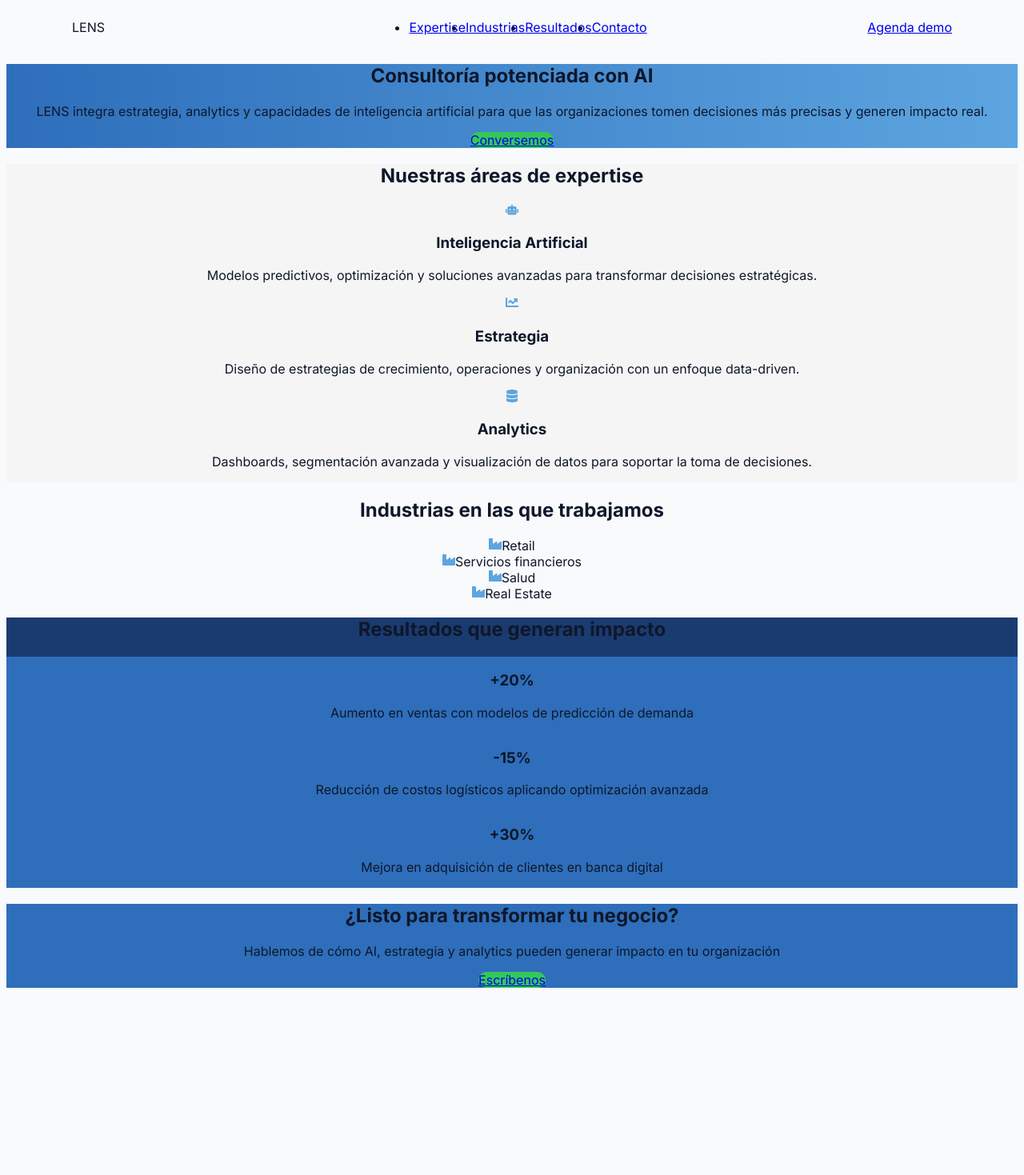
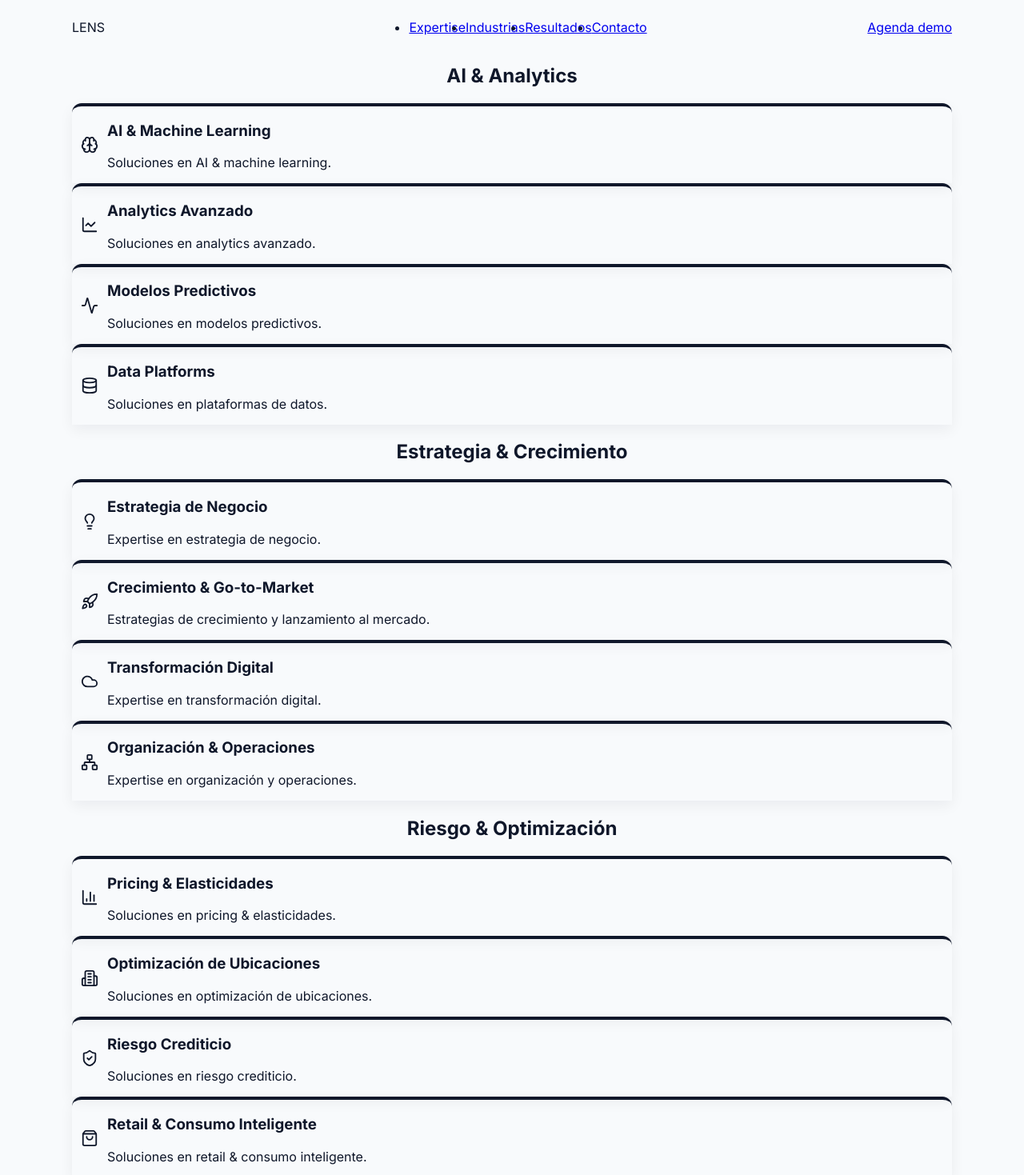
Before and after one commit to sergioech/lens-nextjs-flat, a Next.js app: page / in a window 1280 px wide. Shown: the top 1469 px of the page at 80% size. Before the commit the page ends 1235 px from the top, so only its background shows below. Built offline with nearby package versions, Linux system fonts and the light colour scheme.

Commit message:
Update page.js

```diff
--- a/app/page.js
+++ b/app/page.js
@@ -1,84 +1,196 @@
-'use client';
-
-import { FaRobot, FaChartLine, FaDatabase, FaIndustry } from 'react-icons/fa';
-import { useEffect, useState } from 'react';
+import {
+  Brain,
+  LineChart,
+  Activity,
+  Database,
+  Lightbulb,
+  Rocket,
+  Cloud,
+  Network,
+  BarChart3,
+  Building2,
+  ShieldCheck,
+  ShoppingBag
+} from 'lucide-react'
 
 export default function Home() {
+  return (
+    <div>
 
-  return (
-    <div className="w-full">
-      {/* Hero */}
-      <section className="bg-gradient-to-r from-[#2E6EBB] to-[#5DA5E0] text-white py-32 px-6 text-center">
-        <h1 className="text-6xl font-bold mb-6">Consultoría potenciada con AI</h1>
-        <p className="text-xl mb-8 max-w-3xl mx-auto">
-          LENS integra estrategia, analytics y capacidades de inteligencia artificial
-          para que las organizaciones tomen decisiones más precisas y generen impacto real.
-        </p>
-        <a href="#contacto" className="bg-[#34C759] text-white px-8 py-4 rounded-full font-semibold shadow-lg hover:bg-[#28a745] inline-block">
-          Conversemos
-        </a>
-      </section>
+      {/* Spacer for fixed header */}
+      <div className="h-20"></div>
 
-      {/* Expertise */}
-      <section id="expertise" className="py-24 px-6 bg-[#F5F5F5]">
-        <h2 className="text-4xl font-bold text-center mb-16">Nuestras áreas de expertise</h2>
-        <div className="max-w-6xl mx-auto grid md:grid-cols-3 gap-12">
-          <div className="bg-white rounded-2xl shadow-lg p-8 hover:shadow-2xl transition transform hover:-translate-y-1">
-            <div className="text-5xl text-[#5DA5E0] mb-4 text-center"><FaRobot /></div>
-            <h3 className="text-2xl font-semibold mb-3 text-center">Inteligencia Artificial</h3>
-            <p className="text-center">Modelos predictivos, optimización y soluciones avanzadas para transformar decisiones estratégicas.</p>
-          </div>
-          <div className="bg-white rounded-2xl shadow-lg p-8 hover:shadow-2xl transition transform hover:-translate-y-1">
-            <div className="text-5xl text-[#5DA5E0] mb-4 text-center"><FaChartLine /></div>
-            <h3 className="text-2xl font-semibold mb-3 text-center">Estrategia</h3>
-            <p className="text-center">Diseño de estrategias de crecimiento, operaciones y organización con un enfoque data-driven.</p>
-          </div>
-          <div className="bg-white rounded-2xl shadow-lg p-8 hover:shadow-2xl transition transform hover:-translate-y-1">
-            <div className="text-5xl text-[#5DA5E0] mb-4 text-center"><FaDatabase /></div>
-            <h3 className="text-2xl font-semibold mb-3 text-center">Analytics</h3>
-            <p className="text-center">Dashboards, segmentación avanzada y visualización de datos para soportar la toma de decisiones.</p>
+      {/* === Expertise - Grupo 1 === */}
+      <section className="py-10">
+        <div className="container-max">
+          <h2 className="text-2xl font-semibold text-center mb-8">AI & Analytics</h2>
+
+          <div className="grid sm:grid-cols-2 md:grid-cols-4 gap-6">
+            <article className="bg-white rounded-2xl card-top card-shadow p-5 border-t-4 border-cyan-400 hover:shadow-lg transition">
+              <div className="flex items-center gap-4">
+                <div className="card-icon text-cyan-600">
+                  <Brain size={22}/>
+                </div>
+                <div>
+                  <h3 className="text-lg font-semibold card-title">AI & Machine Learning</h3>
+                  <p className="text-sm text-gray-600 card-sub mt-1">Soluciones en AI & machine learning.</p>
+                </div>
+              </div>
+            </article>
+
+            <article className="bg-white rounded-2xl card-top card-shadow p-5 border-t-4 border-orange-400 hover:shadow-lg transition">
+              <div className="flex items-center gap-4">
+                <div className="card-icon text-orange-500">
+                  <LineChart size={22}/>
+                </div>
+                <div>
+                  <h3 className="text-lg font-semibold card-title">Analytics Avanzado</h3>
+                  <p className="text-sm text-gray-600 card-sub mt-1">Soluciones en analytics avanzado.</p>
+                </div>
+              </div>
+            </article>
+
+            <article className="bg-white rounded-2xl card-top card-shadow p-5 border-t-4 border-pink-400 hover:shadow-lg transition">
+              <div className="flex items-center gap-4">
+                <div className="card-icon text-pink-500">
+                  <Activity size={22}/>
+                </div>
+                <div>
+                  <h3 className="text-lg font-semibold card-title">Modelos Predictivos</h3>
+                  <p className="text-sm text-gray-600 card-sub mt-1">Soluciones en modelos predictivos.</p>
+                </div>
+              </div>
+            </article>
+
+            <article className="bg-white rounded-2xl card-top card-shadow p-5 border-t-4 border-cyan-400 hover:shadow-lg transition">
+              <div className="flex items-center gap-4">
+                <div className="card-icon text-cyan-600">
+                  <Database size={22}/>
+                </div>
+                <div>
+                  <h3 className="text-lg font-semibold card-title">Data Platforms</h3>
+                  <p className="text-sm text-gray-600 card-sub mt-1">Soluciones en plataformas de datos.</p>
+                </div>
+              </div>
+            </article>
           </div>
         </div>
       </section>
 
-      {/* Industrias */}
-      <section id="industrias" className="py-24 px-6">
-        <h2 className="text-4xl font-bold text-center mb-16">Industrias en las que trabajamos</h2>
-        <div className="max-w-6xl mx-auto grid md:grid-cols-4 gap-8 text-center">
-          <div className="p-8 bg-white rounded-xl shadow-md hover:shadow-xl transition transform hover:-translate-y-1"><FaIndustry className="text-4xl mb-2 text-[#5DA5E0]"/>Retail</div>
-          <div className="p-8 bg-white rounded-xl shadow-md hover:shadow-xl transition transform hover:-translate-y-1"><FaIndustry className="text-4xl mb-2 text-[#5DA5E0]"/>Servicios financieros</div>
-          <div className="p-8 bg-white rounded-xl shadow-md hover:shadow-xl transition transform hover:-translate-y-1"><FaIndustry className="text-4xl mb-2 text-[#5DA5E0]"/>Salud</div>
-          <div className="p-8 bg-white rounded-xl shadow-md hover:shadow-xl transition transform hover:-translate-y-1"><FaIndustry className="text-4xl mb-2 text-[#5DA5E0]"/>Real Estate</div>
-        </div>
-      </section>
+      {/* === Expertise - Grupo 2 === */}
+      <section className="py-8">
+        <div className="container-max">
+          <h2 className="text-2xl font-semibold text-center mb-8">Estrategia & Crecimiento</h2>
 
-      {/* Impacto */}
-      <section id="impacto" className="py-24 px-6 bg-[#1A3B70] text-white">
-        <h2 className="text-4xl font-bold text-center mb-16">Resultados que generan impacto</h2>
-        <div className="max-w-6xl mx-auto grid md:grid-cols-3 gap-12">
-          <div className="bg-[#2E6EBB] rounded-2xl p-10 shadow-lg hover:shadow-2xl transition transform hover:-translate-y-1 text-center">
-            <h3 className="text-5xl font-bold mb-3">+20%</h3>
-            <p>Aumento en ventas con modelos de predicción de demanda</p>
-          </div>
-          <div className="bg-[#2E6EBB] rounded-2xl p-10 shadow-lg hover:shadow-2xl transition transform hover:-translate-y-1 text-center">
-            <h3 className="text-5xl font-bold mb-3">-15%</h3>
-            <p>Reducción de costos logísticos aplicando optimización avanzada</p>
-          </div>
-          <div className="bg-[#2E6EBB] rounded-2xl p-10 shadow-lg hover:shadow-2xl transition transform hover:-translate-y-1 text-center">
-            <h3 className="text-5xl font-bold mb-3">+30%</h3>
-            <p>Mejora en adquisición de clientes en banca digital</p>
+          <div className="grid sm:grid-cols-2 md:grid-cols-4 gap-6">
+            <article className="bg-white rounded-2xl card-top card-shadow p-5 border-t-4 border-pink-400 hover:shadow-lg transition">
+              <div className="flex items-center gap-4">
+                <div className="card-icon text-pink-500">
+                  <Lightbulb size={22}/>
+                </div>
+                <div>
+                  <h3 className="text-lg font-semibold card-title">Estrategia de Negocio</h3>
+                  <p className="text-sm text-gray-600 card-sub mt-1">Expertise en estrategia de negocio.</p>
+                </div>
+              </div>
+            </article>
+
+            <article className="bg-white rounded-2xl card-top card-shadow p-5 border-t-4 border-cyan-400 hover:shadow-lg transition">
+              <div className="flex items-center gap-4">
+                <div className="card-icon text-cyan-600">
+                  <Rocket size={22}/>
+                </div>
+                <div>
+                  <h3 className="text-lg font-semibold card-title">Crecimiento & Go-to-Market</h3>
+                  <p className="text-sm text-gray-600 card-sub mt-1">Estrategias de crecimiento y lanzamiento al mercado.</p>
+                </div>
+              </div>
+            </article>
+
+            <article className="bg-white rounded-2xl card-top card-shadow p-5 border-t-4 border-orange-400 hover:shadow-lg transition">
+              <div className="flex items-center gap-4">
+                <div className="card-icon text-orange-500">
+                  <Cloud size={22}/>
+                </div>
+                <div>
+                  <h3 className="text-lg font-semibold card-title">Transformación Digital</h3>
+                  <p className="text-sm text-gray-600 card-sub mt-1">Expertise en transformación digital.</p>
+                </div>
+              </div>
+            </article>
+
+            <article className="bg-white rounded-2xl card-top card-shadow p-5 border-t-4 border-pink-400 hover:shadow-lg transition">
+              <div className="flex items-center gap-4">
+                <div className="card-icon text-pink-500">
+                  <Network size={22}/>
+                </div>
+                <div>
+                  <h3 className="text-lg font-semibold card-title">Organización & Operaciones</h3>
+                  <p className="text-sm text-gray-600 card-sub mt-1">Expertise en organización y operaciones.</p>
+                </div>
+              </div>
+            </article>
           </div>
         </div>
       </section>
 
-      {/* Contacto */}
-      <section id="contacto" className="py-24 px-6 bg-[#2E6EBB] text-white text-center">
-        <h2 className="text-4xl font-bold mb-6">¿Listo para transformar tu negocio?</h2>
-        <p className="mb-8 max-w-2xl mx-auto">Hablemos de cómo AI, estrategia y analytics pueden generar impacto en tu organización</p>
-        <a href="mailto:contacto@lens.mx" className="bg-[#34C759] text-white px-8 py-4 rounded-full font-semibold shadow-lg hover:bg-[#28a745] inline-block">
-          Escríbenos
-        </a>
+      {/* === Expertise - Grupo 3 === */}
+      <section className="py-8 pb-16">
+        <div className="container-max">
+          <h2 className="text-2xl font-semibold text-center mb-8">Riesgo & Optimización</h2>
+
+          <div className="grid sm:grid-cols-2 md:grid-cols-4 gap-6">
+            <article className="bg-white rounded-2xl card-top card-shadow p-5 border-t-4 border-cyan-400 hover:shadow-lg transition">
+              <div className="flex items-center gap-4">
+                <div className="card-icon text-cyan-600">
+                  <BarChart3 size={22}/>
+                </div>
+                <div>
+                  <h3 className="text-lg font-semibold card-title">Pricing & Elasticidades</h3>
+                  <p className="text-sm text-gray-600 card-sub mt-1">Soluciones en pricing & elasticidades.</p>
+                </div>
+              </div>
+            </article>
+
+            <article className="bg-white rounded-2xl card-top card-shadow p-5 border-t-4 border-pink-400 hover:shadow-lg transition">
+              <div className="flex items-center gap-4">
+                <div className="card-icon text-pink-500">
+                  <Building2 size={22}/>
+                </div>
+                <div>
+                  <h3 className="text-lg font-semibold card-title">Optimización de Ubicaciones</h3>
+                  <p className="text-sm text-gray-600 card-sub mt-1">Soluciones en optimización de ubicaciones.</p>
+                </div>
+              </div>
+            </article>
+
+            <article className="bg-white rounded-2xl card-top card-shadow p-5 border-t-4 border-orange-400 hover:shadow-lg transition">
+              <div className="flex items-center gap-4">
+                <div className="card-icon text-orange-500">
+                  <ShieldCheck size={22}/>
+                </div>
+                <div>
+                  <h3 className="text-lg font-semibold card-title">Riesgo Crediticio</h3>
+                  <p className="text-sm text-gray-600 card-sub mt-1">Soluciones en riesgo crediticio.</p>
+                </div>
+              </div>
+            </article>
+
+            <article className="bg-white rounded-2xl card-top card-shadow p-5 border-t-4 border-cyan-400 hover:shadow-lg transition">
+              <div className="flex items-center gap-4">
+                <div className="card-icon text-cyan-600">
+                  <ShoppingBag size={22}/>
+                </div>
+                <div>
+                  <h3 className="text-lg font-semibold card-title">Retail & Consumo Inteligente</h3>
+                  <p className="text-sm text-gray-600 card-sub mt-1">Soluciones en retail & consumo inteligente.</p>
+                </div>
+              </div>
+            </article>
+          </div>
+        </div>
       </section>
+
     </div>
-  );
+  )
 }
```
